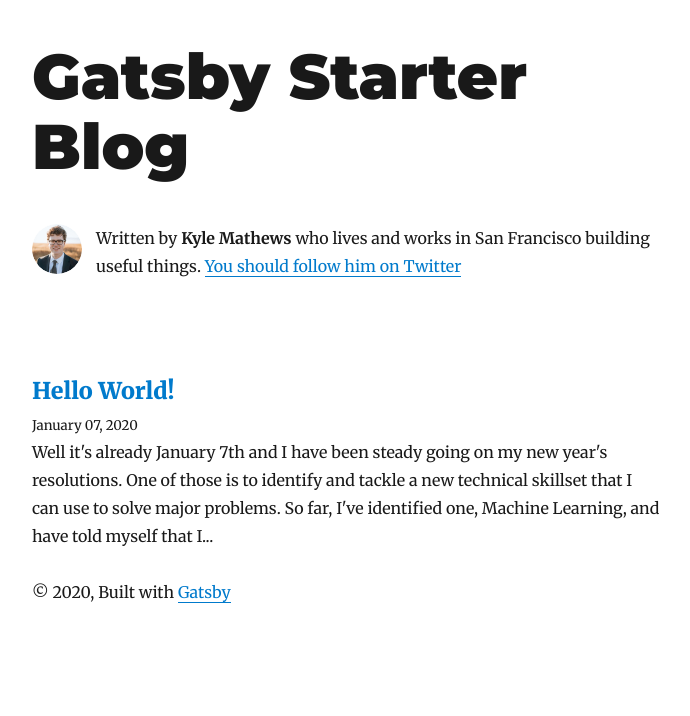
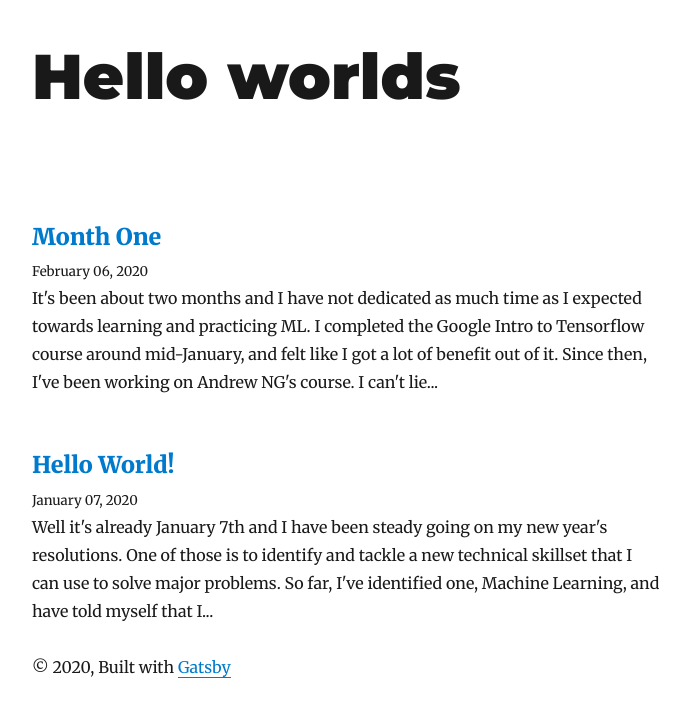
Before and after one commit to Jfrevert/blog, a Gatsby site: page / in a window 1280 px wide. Shown: the whole page, without its empty margins (293-983 px from the left). Built offline with nearby package versions, Linux system fonts and the light colour scheme; Gatsby itself is replaced by a stand-in of ours; some packages are replaced by stand-ins of ours.

Commit message:
Latest updated changes

```diff
--- /dev/null
+++ b/content/blog/month-one/index.md
@@ -0,0 +1,12 @@
+---
+title: Month One
+date: "2020-02-06T16:20:32.169Z"
+description: It's been about two months and I have not dedicated as much time as I expected towards learning and practicing ML. I completed the Google Intro to Tensorflow course around mid-January, and felt like I got a lot of benefit out of it. Since then, I've been working on Andrew NG's course. I can't lie...
+---
+
+
+It's been about two months and I have not dedicated as much time as I expected towards learning and practicing ML. I completed the Google Intro to Tensorflow course around mid-January, and felt like I got a lot of benefit out of it. Since then, I've been working on Andrew NG's course. I can't lie, I got stuck on the Math things a few times, but just got through the last time I was on, which was Tuesday of this week.
+
+I've reduced to going online maybe 2-3 times a week. I blame some more work things coming up recent weeks.
+
+In other news, I started this site last night. I had been sitting on this domain for a while, and then felt inspired to create a personal/blog site. I started with Hexo, and ended up going up with Gatsby.js. Currently, it's just a static-site deployed on S3, with no plans to change anytime soon.
--- a/gatsby-config.js
+++ b/gatsby-config.js
@@ -1,12 +1,9 @@
 module.exports = {
   siteMetadata: {
-    title: `Gatsby Starter Blog`,
-    author: `Kyle Mathews`,
-    description: `A starter blog demonstrating what Gatsby can do.`,
-    siteUrl: `https://gatsby-starter-blog-demo.netlify.com/`,
-    social: {
-      twitter: `kylemathews`,
-    },
+    title: `Hello worlds`,
+    author: `Justin Frevert`,
+    description: `Welcome to my blog`,
+    siteUrl: `https://justinfrevert/`,
   },
   plugins: [
     {
--- a/src/components/bio.js
+++ b/src/components/bio.js
@@ -24,9 +24,6 @@
       site {
         siteMetadata {
           author
-          social {
-            twitter
-          }
         }
       }
     }
@@ -40,7 +37,8 @@
         marginBottom: rhythm(2.5),
       }}
     >
-      <Image
+      {/* todo: resolve new image for this: */}
+      {/* <Image
         fixed={data.avatar.childImageSharp.fixed}
         alt={author}
         style={{
@@ -52,15 +50,8 @@
         imgStyle={{
           borderRadius: `50%`,
         }}
-      />
-      <p>
-        Written by <strong>{author}</strong> who lives and works in San
-        Francisco building useful things.
-        {` `}
-        <a href={`https://twitter.com/${social.twitter}`}>
-          You should follow him on Twitter
-        </a>
-      </p>
+      /> */}
+
     </div>
   )
 }
```
Also changed, not shown: content/assets/profile-image.jpeg (added), content/assets/profile-pic.jpg (deleted).
